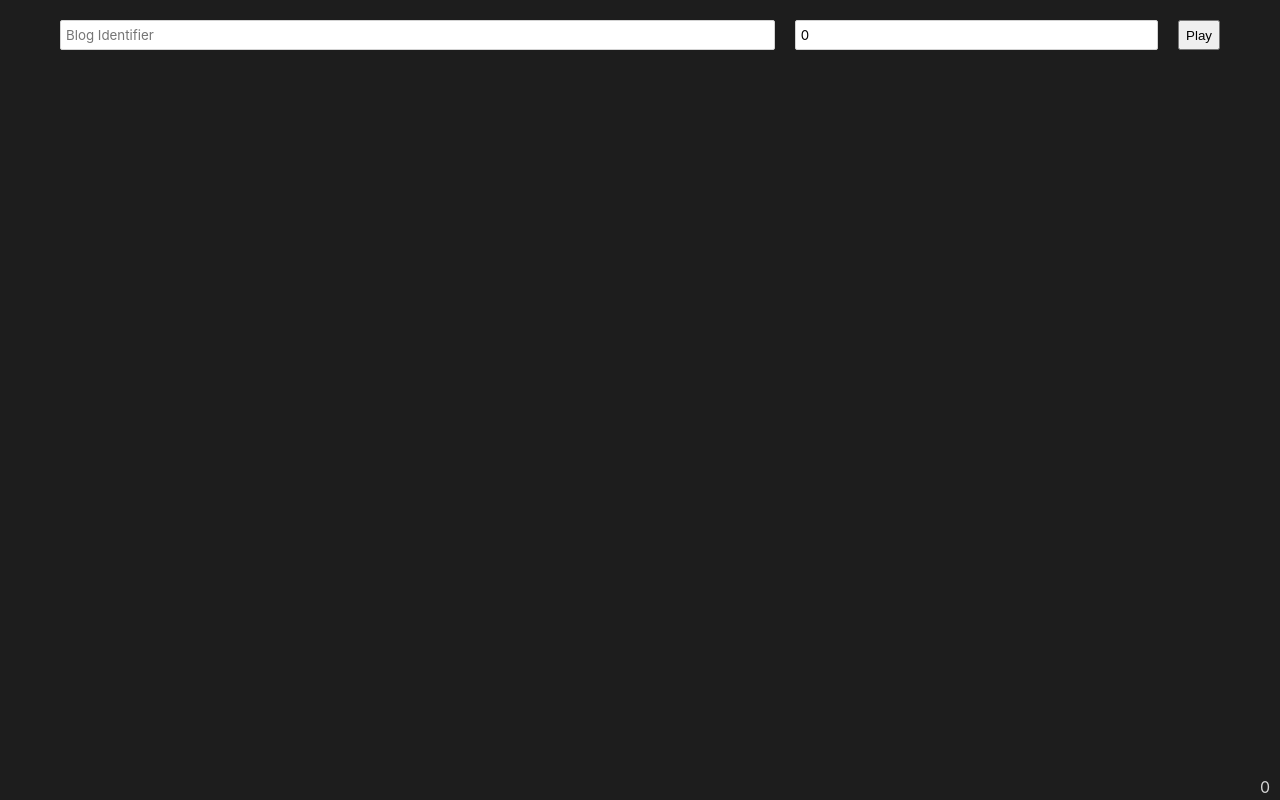
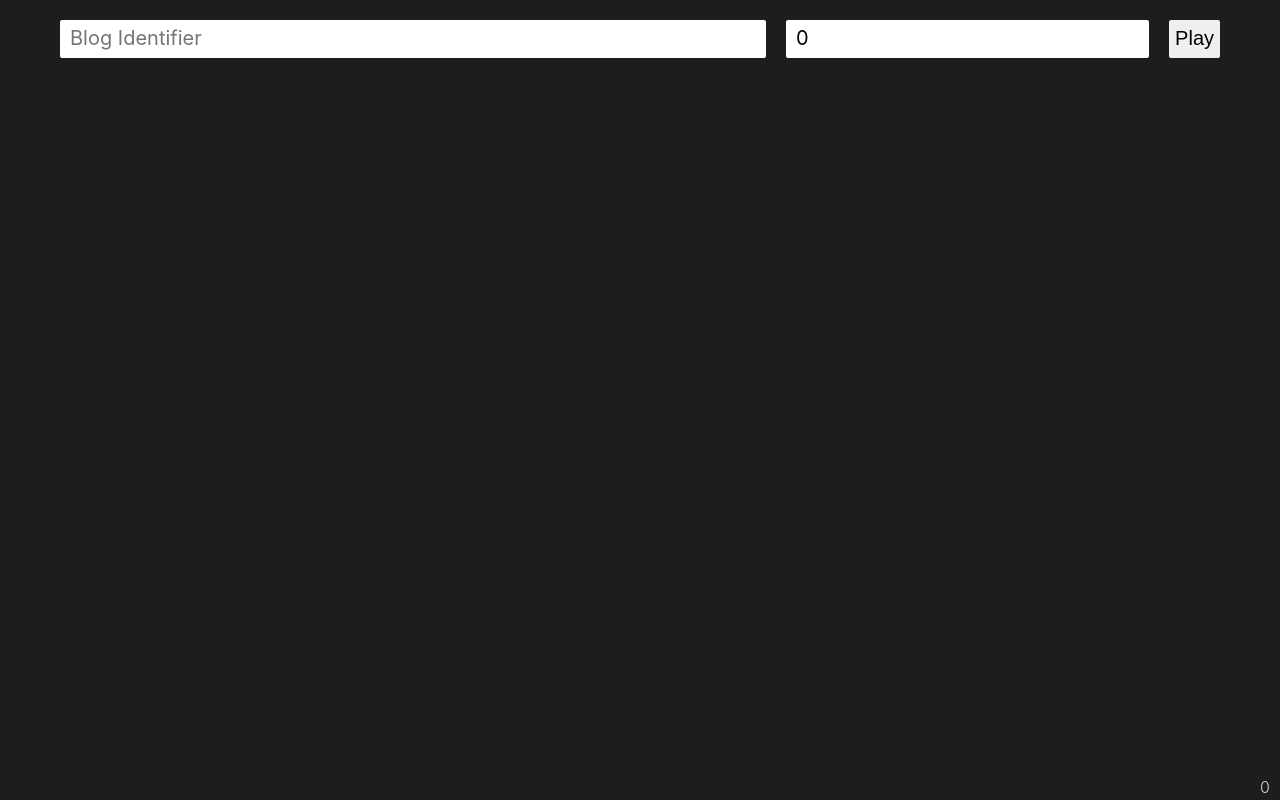
Before and after one commit to ajhyndman/tumblr-client, a React (Create React App) app: page / in a window 1280 px wide. Built offline with nearby package versions, Linux system fonts and the light colour scheme.

Commit message:
Use some nicer fonts and input styles

```diff
--- a/src/App.tsx
+++ b/src/App.tsx
@@ -80,7 +80,12 @@ const Body = styled.div`
   position: relative;
 `;
 
-const Button = styled.button``;
+const Button = styled.button`
+  font-size: 1.25rem;
+  border: none;
+  border-radius: 2px;
+  box-shadow: none;
+`;
 
 const Container = styled.div`
   display: flex;
@@ -105,16 +110,17 @@ const Header = styled.div`
 `;
 
 const Input = styled.input`
-  border: 1px solid LightGray;
+  border: none;
   border-radius: 2px;
   box-sizing: border-box;
   display: block;
   font-family: ${UI_FONT};
   flex-grow: 1;
   flex-basis: 0;
+  font-size: 1.25rem;
   line-height: 1.375;
   min-width: 0;
-  padding: 5px;
+  padding: 5px 10px;
   transition: 150;
   width: 100%;
 
--- a/src/index.css
+++ b/src/index.css
@@ -52,7 +52,8 @@ table {
 body {
   margin: 0;
   padding: 0;
-  font-family: sans-serif;
+  font-family: "HelveticaNeue-Light", "Helvetica Neue Light", "Helvetica Neue", Helvetica, Arial, "Lucida Grande", sans-serif;
+  font-weight: 300;
   background: #1D1D1D;
   overflow-x: hidden;
 }
```
